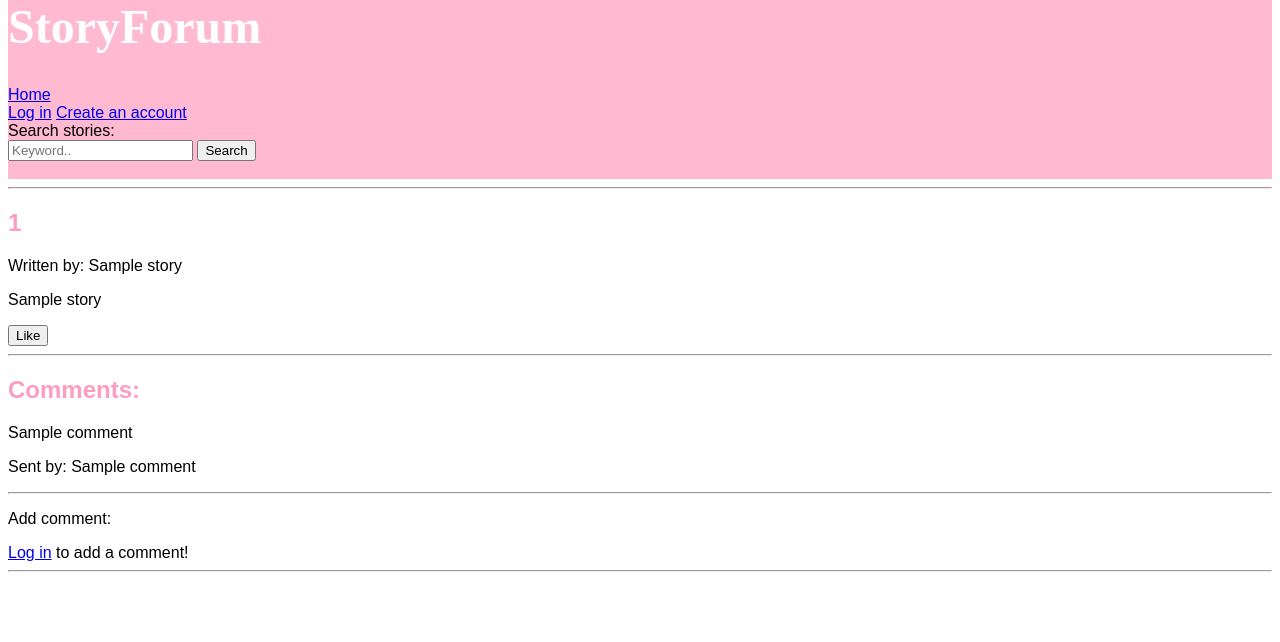
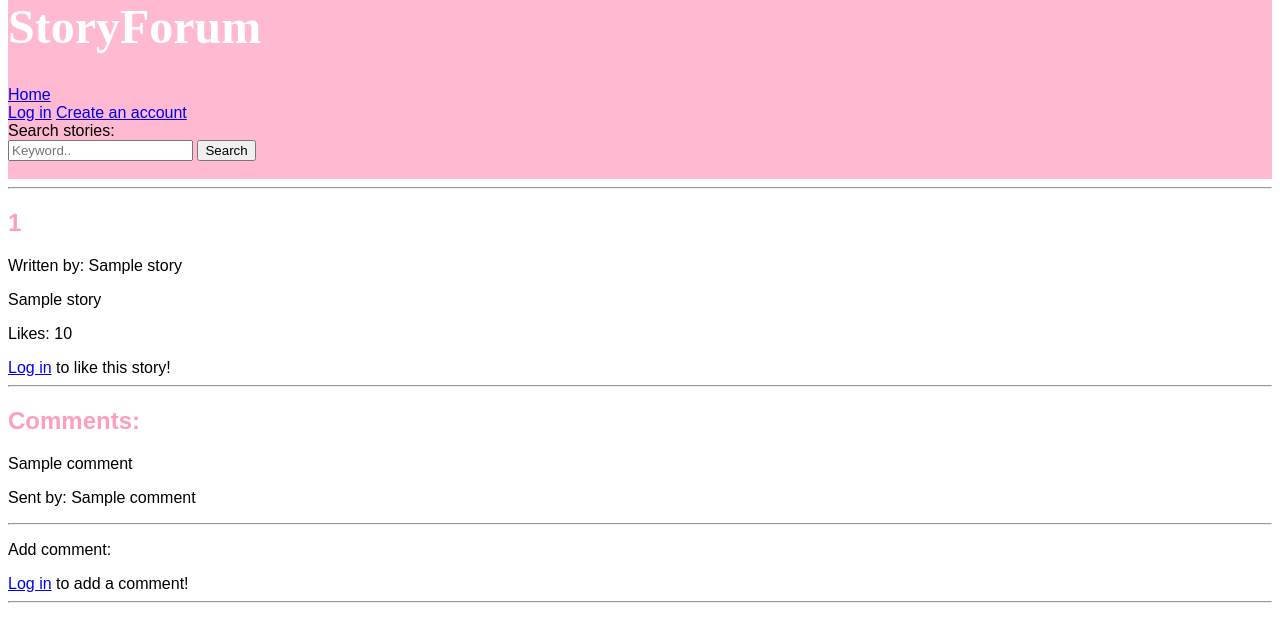
Before and after one commit to meeries/storyforum, a Flask app: template templates/story.html in a window 1280 px wide. Shown: the part 33-675 px from the top of the page. Run offline with Flask 2, Linux system fonts and the light colour scheme; the template is opened without the code that fills it: most values are stand-ins (such as "Sample title", 1, 10 or a date in 2020).

Commit message:
fixed like

```diff
--- a/routes.py
+++ b/routes.py
@@ -66,7 +66,8 @@ def newstory():
 def story(id):
     story = stories.get_story(id)
     comments = stories.get_story_comments(id)
-    return render_template("story.html", story=story, id=id, comments=comments)
+    likes = stories.get_story_likes(id)
+    return render_template("story.html", story=story, id=id, comments=comments, likes=likes)
 
 ###
 @app.route("/category/<int:id>")
@@ -99,3 +100,4 @@ def like_story():
             return render_template("error.html", message="You have already liked this story")
         else:
             stories.like_story(story_id, users.user_id())
+    return redirect("/story/" + str(story_id))
--- a/templates/story.html
+++ b/templates/story.html
@@ -4,11 +4,18 @@
 <h2>{{ story[0][0] }}</h2>
 <p>Written by: {{ story[0][3] }}</p>
 <p>{{ story[0][1] }}</p>
+<p>Likes: {{ likes }}</p>
+
+{% if session.user_id %}
 <form action="/like_story" method="post">
     <input type="hidden" name="story_id" value="{{ id }}">
     <input type="hidden" name="csrf_token" value="{{ session.csrf_token }}">
     <input id="button" type="submit" value="Like">
 </form>
+{% else %}
+<a href="/login">Log in</a> to like this story!
+{% endif %}
+
 <hr>
 {% if not comments %}
 <h3> Be the first to add a comment! </h3>
```
Also changed, not shown: stories.py (+6 -1 lines).
